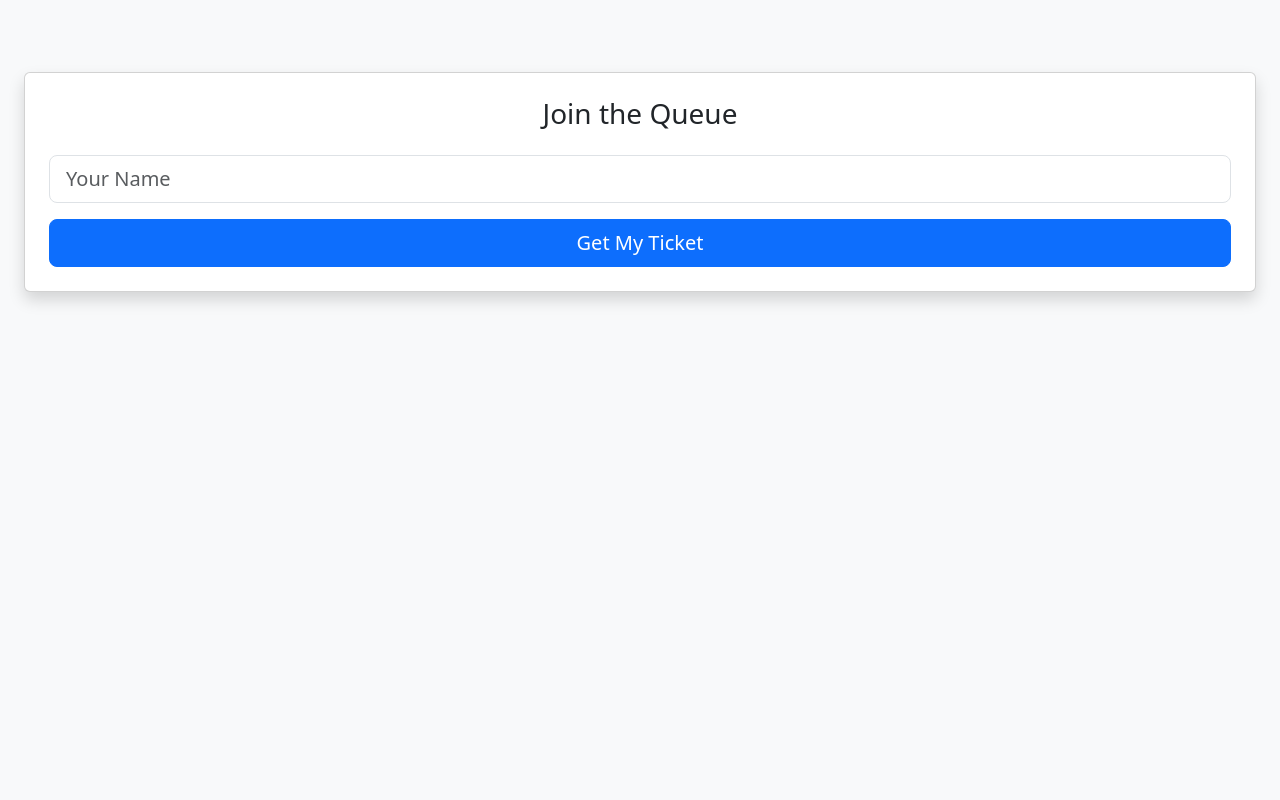
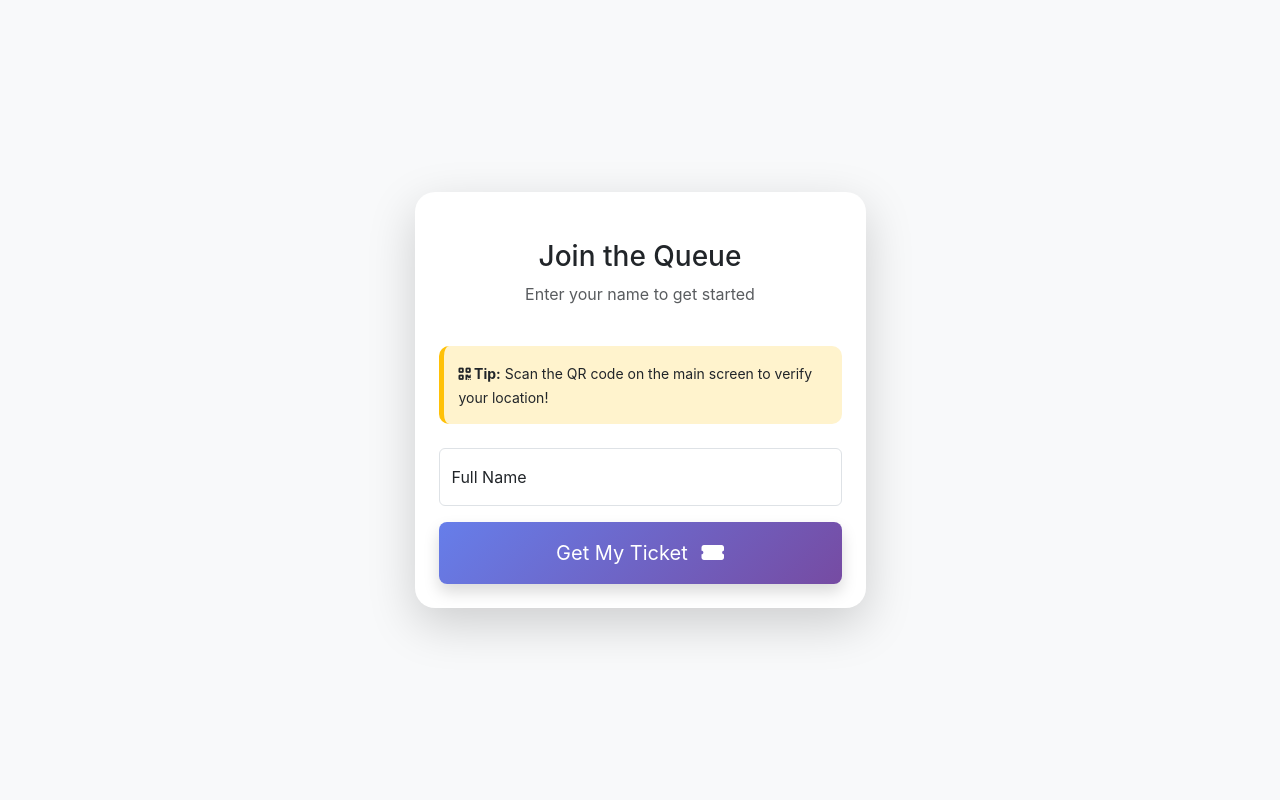
Before and after one commit to 3k100612-max/queue, a Flask app: page /join in a window 1280 px wide. Run offline with Flask 3, Linux system fonts and the light colour scheme; some libraries are stand-ins or nearby versions.

Commit message:
Update join_form.html

```diff
--- a/templates/join_form.html
+++ b/templates/join_form.html
@@ -1,16 +1,148 @@
 <!DOCTYPE html>
-<html>
+<html lang="en">
 <head>
+    <meta charset="UTF-8">
     <meta name="viewport" content="width=device-width, initial-scale=1">
+    <title>Smart Queue System</title>
     <link rel="stylesheet" href="https://cdn.jsdelivr.net/npm/bootstrap@5.3.0/dist/css/bootstrap.min.css">
+    <link rel="stylesheet" href="https://cdnjs.cloudflare.com/ajax/libs/font-awesome/6.0.0/css/all.min.css">
+    <style>
+        :root {
+            --primary-gradient: linear-gradient(135deg, #667eea 0%, #764ba2 100%);
+        }
+        body { background-color: #f8f9fa; font-family: 'Inter', sans-serif; }
+        .card { border: none; border-radius: 20px; }
+        .btn-primary { background: var(--primary-gradient); border: none; }
+
+        /* Fancy Status Styles */
+        .status-circle {
+            width: 150px;
+            height: 150px;
+            border-radius: 50%;
+            border: 8px solid #e9ecef;
+            border-top: 8px solid #764ba2;
+            display: flex;
+            align-items: center;
+            justify-content: center;
+            margin: 20px auto;
+            animation: spin 2s linear infinite;
+        }
+        .queue-number { font-size: 3rem; font-weight: 800; color: #764ba2; animation: none; }
+
+        .qr-instruction {
+            background: #fff3cd;
+            border-left: 5px solid #ffc107;
+            padding: 15px;
+            border-radius: 10px;
+        }
+
+        @keyframes spin { 0% { border-top-color: #764ba2; } 50% { border-top-color: #667eea; } 100% { border-top-color: #764ba2; } }
+    </style>
 </head>
-<body class="bg-light p-4 text-center">
-    <div class="card shadow p-4 mt-5">
-        <h3>Join the Queue</h3>
-        <form method="POST" class="mt-3">
-            <input type="text" name="name" class="form-control form-control-lg mb-3" placeholder="Your Name" required>
-            <button type="submit" class="btn btn-primary btn-lg w-100">Get My Ticket</button>
-        </form>
+<body class="d-flex align-items-center min-vh-100">
+
+<div class="container">
+    <div class="row justify-content-center">
+        <div class="col-md-5">
+
+            <!-- Step 1: Join Form (Hidden after submission) -->
+            <div id="join-card" class="card shadow-lg p-4">
+                <div class="text-center mb-4">
+                    <i class="fas fa-users-ray fa-3x text-primary mb-3"></i>
+                    <h3>Join the Queue</h3>
+                    <p class="text-muted">Enter your name to get started</p>
+                </div>
+
+                <div class="qr-instruction mb-4">
+                    <small><strong><i class="fas fa-qrcode"></i> Tip:</strong> Scan the QR code on the main screen to verify your location!</small>
+                </div>
+
+                <form id="queueForm">
+                    <div class="form-floating mb-3">
+                        <input type="text" class="form-control" id="userName" placeholder="Your Name" required>
+                        <label for="userName">Full Name</label>
+                    </div>
+                    <button type="submit" class="btn btn-primary btn-lg w-100 py-3 shadow">
+                        Get My Ticket <i class="fas fa-ticket-alt ms-2"></i>
+                    </button>
+                </form>
+            </div>
+
+            <!-- Step 2: Fancy Status (Shown after submission) -->
+            <div id="status-card" class="card shadow-lg p-4 d-none text-center">
+                <h4 id="welcomeMsg">Hello, User!</h4>
+                <p class="text-muted">You are successfully in line.</p>
+
+                <div class="status-circle">
+                    <div class="queue-number" id="currentPos">--</div>
+                </div>
+                <p class="fw-bold mb-0">Your Position</p>
+
+                <hr class="my-4">
+
+                <div class="row">
+                    <div class="col-6 border-end">
+                        <small class="text-muted d-block">Estimated Wait</small>
+                        <span class="h5" id="waitTime">-- mins</span>
+                    </div>
+                    <div class="col-6">
+                        <small class="text-muted d-block">People Ahead</small>
+                        <span class="h5" id="peopleAhead">--</span>
+                    </div>
+                </div>
+
+                <div class="mt-4 alert alert-info py-2">
+                    <small><i class="fas fa-sync fa-spin me-2"></i> Updating in real-time...</small>
+                </div>
+            </div>
+
+        </div>
     </div>
+</div>
+
+<script>
+    const form = document.getElementById('queueForm');
+    const joinCard = document.getElementById('join-card');
+    const statusCard = document.getElementById('status-card');
+
+    form.addEventListener('submit', function(e) {
+        e.preventDefault();
+        const name = document.getElementById('userName').value;
+
+        // Simulate Server logic
+        joinCard.classList.add('d-none');
+        statusCard.classList.remove('d-none');
+        document.getElementById('welcomeMsg').innerText = `Hold tight, ${name}!`;
+
+        // Initialize real-time simulation
+        updateQueueStatus(8); // Starting at position 8
+    });
+
+    function updateQueueStatus(pos) {
+        const avgServiceTime = 5; // 5 minutes per person
+
+        const updateUI = (current) => {
+            document.getElementById('currentPos').innerText = current;
+            document.getElementById('peopleAhead').innerText = current - 1;
+            document.getElementById('waitTime').innerText = `${current * avgServiceTime} mins`;
+        };
+
+        updateUI(pos);
+
+        // Simulation: Decrease position every 10 seconds
+        let current = pos;
+        const interval = setInterval(() => {
+            if (current > 1) {
+                current--;
+                updateUI(current);
+            } else {
+                document.getElementById('currentPos').innerHTML = '<i class="fas fa-check"></i>';
+                document.getElementById('welcomeMsg').innerText = "It's your turn!";
+                clearInterval(interval);
+            }
+        }, 10000);
+    }
+</script>
+
 </body>
 </html>
```
